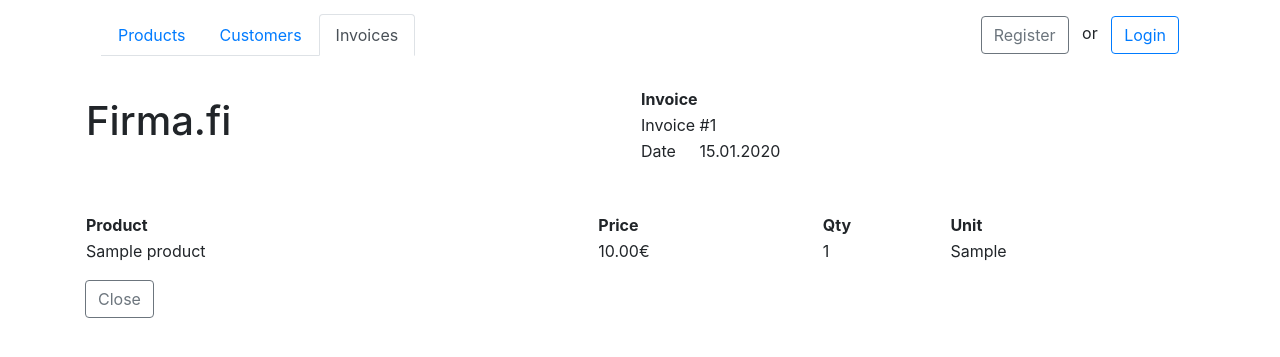
After one commit to riihikallio/tsoha-laskutus, a Flask app: template application/templates/invoice/show.html in a window 1280 px wide. The commit adds this page. Shown: the top 357 px of the page. Run offline with Flask 2, Linux system fonts and the light colour scheme; the template is opened without the code that fills it: values that come from a table or form of the project are taken from there, others are empty; tables that the repository leaves empty hold one stand-in row (values such as "Sample post"); some libraries are stand-ins or nearby versions.

Commit message:
Show invoice

```diff
--- a/application/templates/invoice/list.html
+++ b/application/templates/invoice/list.html
@@ -19,6 +19,9 @@
       <td class="px-3">{{ invoice.customer.name }}</td>
       <td class="px-3">
         <a class="btn btn-outline-primary" role="button" href="{{ url_for('invoice_show', number=invoice.number) }}">
+          Show
+        </a>
+        <a class="btn btn-outline-secondary" role="button" href="{{ url_for('invoice_edit', number=invoice.number) }}">
           Edit
         </a>
       </td>
--- /dev/null
+++ b/application/templates/invoice/show.html
@@ -0,0 +1,43 @@
+{% extends "layout.html" %}
+
+{% block body %}
+<script>
+  var tab = "inv"
+</script>
+    <table width="100%" class="mt-3">
+      <tr>
+        <td rowspan="3" width="50%"><h1>Firma.fi</h1></td>
+        <td><b>Invoice</b></td>
+        <td></td>
+      </tr>
+      <tr>
+        <td width="1%">Invoice</td>
+        <td align="left">#{{ inv.number }}</td>
+      </tr>
+      <tr>
+        <td width="1%" >Date</td>
+        <td align="left">{{ inv.date_modified|datetime }}</td>
+      </tr>
+    </table>
+    <table width="100%" class="mt-5">
+    <thead>
+      <th>Product</th>
+      <th>Price</th>
+      <th>Qty</th>
+      <th>Unit</th>
+   </thead>
+    <tbody>
+    {% for row in inv.rows %}
+      <tr>
+      <td>{{ row.product.name }}</td>
+      <td>{{ row.product.price|decimal }}€</td>
+      <td>{{ row.count }}</td>
+      <td>{{ row.product.unit }}</td>
+      </tr>
+    {% endfor %}
+    </tbody>
+    </table>
+    <a class="btn btn-outline-secondary mt-3" role="button" href="{{ url_for('invoices_index') }}">
+        Close
+    </a>
+  {% endblock %}
```
Also changed, not shown: application/invoice/views.py (+11 -17 lines).
